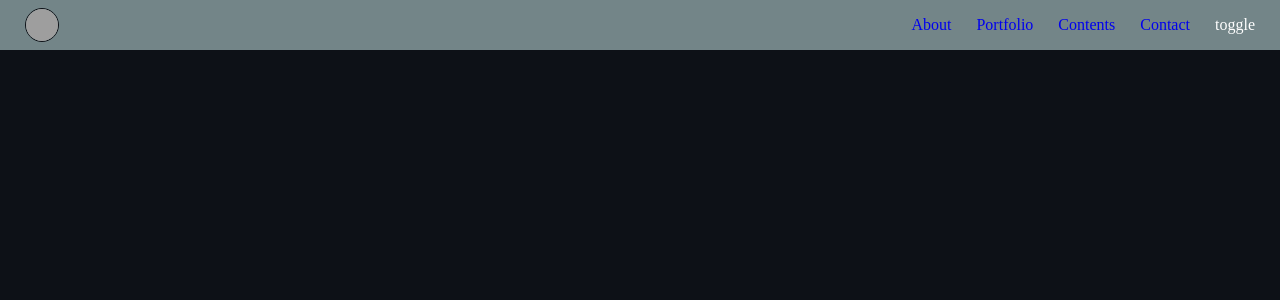
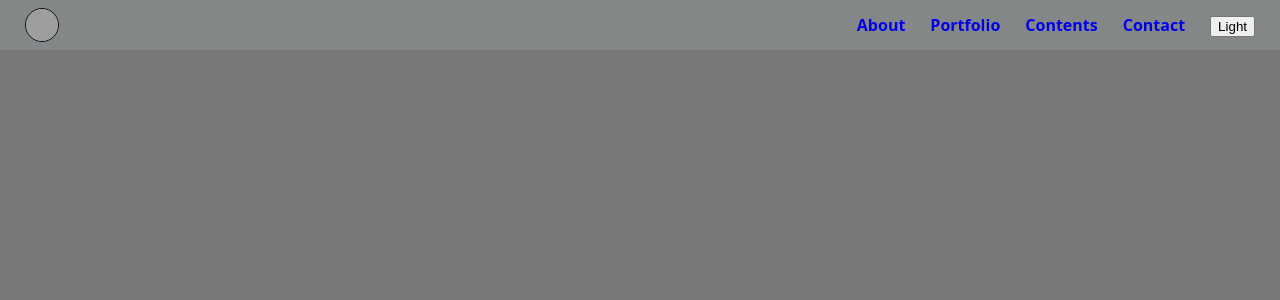
Before and after one commit to haharimoto/react-profile, a React (Vite) app: page / in a window 1280 px wide. Shown: the top 300 px of the page. Built offline with nearby package versions, Linux system fonts and the light colour scheme; grey boxes are pictures that could not be loaded.

Commit message:
implemented darkmode in Header.jsx and App.jsx

```diff
--- a/package.json
+++ b/package.json
@@ -15,7 +15,8 @@
     "@fortawesome/free-solid-svg-icons": "^6.3.0",
     "@fortawesome/react-fontawesome": "^0.2.0",
     "react": "^18.2.0",
-    "react-dom": "^18.2.0"
+    "react-dom": "^18.2.0",
+    "zustand": "^4.3.8"
   },
   "devDependencies": {
     "@types/react": "^18.0.28",
--- a/src/App.css
+++ b/src/App.css
@@ -1,7 +1,6 @@
 body {
   margin: 0;
-  background-color: #0D1117;
-  color: white;
+  /* background-color: #0D1117; */
 }
 
 header {
@@ -10,8 +9,21 @@ header {
   align-items: center;
   height: 50px;
   padding: 0px 25px;
-  background-color: rgba(222, 255, 255, 0.486);
+  background-color: rgba(222, 255, 255, 0.1);
+  font-family: system-ui, -apple-system, BlinkMacSystemFont, 'Segoe UI', Roboto, Oxygen, Ubuntu, Cantarell, 'Open Sans', 'Helvetica Neue', sans-serif;
+  font-weight: bold;
+}
 
+.App {
+  background-color: rgb(121, 121, 121);
+  color: black;
+  height: 100vh;
+}
+
+.App-dark {
+  background-color: #0D1117;
+  color: white;
+  height: 100vh;
 }
 
 .icon {
--- a/src/App.jsx
+++ b/src/App.jsx
@@ -1,10 +1,19 @@
 import './App.css'
 import Header from './components/Header'
+import { useDarkMode } from './components/Header'
+
 
 function App() {
+  const darkMode = useDarkMode(state => state.darkMode)
+  let style
+  if (darkMode === false) {
+    style = 'App'
+  } else {
+    style = 'App-dark'
+  }
 
   return (
-    <div className="App">
+    <div className={style}>
       <Header />
     </div>
   )
--- a/src/components/Header.jsx
+++ b/src/components/Header.jsx
@@ -1,7 +1,23 @@
 import React from 'react'
+import { create } from 'zustand'
+import { persist } from 'zustand/middleware'
+
+
+// Zustand
+let store = (set) => ({
+  darkMode: false,
+  toggle: () => set((state) => ({ darkMode: !state.darkMode })),
+})
+store = persist(store, { name: 'darkMode' })
+export const useDarkMode = create(store)
 
 
 function Header() {
+  const darkMode = useDarkMode(state => state.darkMode)
+  const toggle = useDarkMode(state => state.toggle)
+
+  console.log(darkMode);
+
   return (
     <header>
       <img className="icon" src="https://images.unsplash.com/photo-1569982175971-d92b01cf8694?ixlib=rb-4.0.3&ixid=M3wxMjA3fDB8MHxwaG90by1wYWdlfHx8fGVufDB8fHx8fA%3D%3D&auto=format&fit=crop&w=735&q=80" alt="" />
@@ -10,7 +26,9 @@ function Header() {
         <a href='/'>Portfolio</a>
         <a href='/'>Contents</a>
         <a href='/'>Contact</a>
-        <div className="toggle">toggle</div>
+        <div className="toggle">
+          <button onClick={toggle}>{darkMode ? 'Dark' : 'Light'}</button>
+        </div>
       </div>
     </header>
   )
```
Also changed, not shown: 1 other file (tests, documents, lock files or other folders).
